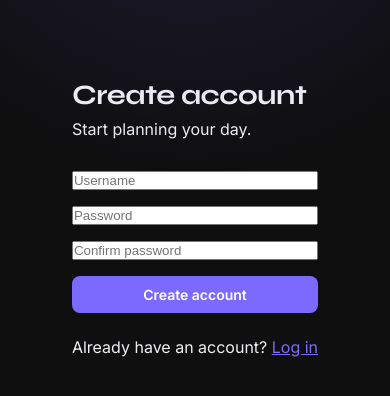
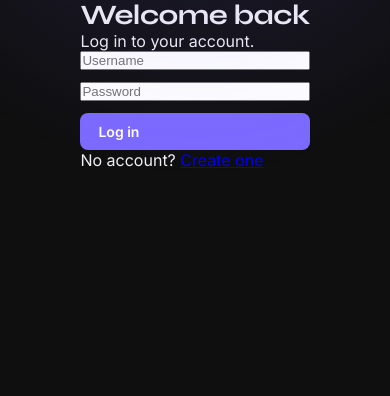
Before and after one commit to markmwesigwa345/my-todo, a Django app: page /register/ in a window 390 px wide. Shown: the top 396 px of the page. Run offline with Django 5.2, Linux system fonts and the light colour scheme.

Commit message:
fix mobile layout and auth pages

```diff
--- a/pages/templates/pages/register.html
+++ b/pages/templates/pages/register.html
@@ -4,32 +4,31 @@
 <head>
   <meta charset="UTF-8" />
   <meta name="viewport" content="width=device-width, initial-scale=1.0" />
-  <title>Register — My Day</title>
+  <title>Login — My Day</title>
   <link href="https://fonts.googleapis.com/css2?family=Inter:wght@400;500;600&family=Syne:wght@700&display=swap" rel="stylesheet" />
   <link rel="stylesheet" href="{% static 'pages/css/todo.css' %}">
 </head>
 <body>
 <div class="glow"></div>
-
-<div style="max-width:400px;margin:80px auto;padding:0 20px">
-  <h1 style="font-family:'Syne',sans-serif;margin-bottom:8px">Create account</h1>
-  <p style="color:var(--muted);margin-bottom:32px">Start planning your day.</p>
-
-  {% if error %}
-  <div style="color:var(--red);margin-bottom:16px">{{ error }}</div>
-  {% endif %}
-
-  <form method="post" style="display:flex;flex-direction:column;gap:16px">
-    {% csrf_token %}
-    <input name="username" type="text" placeholder="Username" autocomplete="off" required />
-    <input name="password1" type="password" placeholder="Password" required />
-    <input name="password2" type="password" placeholder="Confirm password" required />
-    <button class="btn-add" type="submit" style="width:100%;justify-content:center">Create account</button>
-  </form>
-
-  <p style="margin-top:24px;color:var(--muted);text-align:center">
-    Already have an account? <a href="{% url 'login' %}" style="color:var(--accent)">Log in</a>
-  </p>
+<div class="auth-wrap">
+  <div class="auth-card">
+    <div>
+      <h1>Welcome back</h1>
+      <p>Log in to your account.</p>
+    </div>
+    {% if error %}
+    <div class="auth-error">{{ error }}</div>
+    {% endif %}
+    <form method="post" style="display:flex;flex-direction:column;gap:12px">
+      {% csrf_token %}
+      <input name="username" type="text" placeholder="Username" autocomplete="off" required />
+      <input name="password" type="password" placeholder="Password" required />
+      <button class="btn-add" type="submit">Log in</button>
+    </form>
+    <div class="auth-link">
+      No account? <a href="{% url 'register' %}">Create one</a>
+    </div>
+  </div>
 </div>
 </body>
 </html>
```
Also changed, not shown: pages/templates/pages/index.html (+4 -4 lines), pages/templates/pages/login.html (+34 -0 lines).
